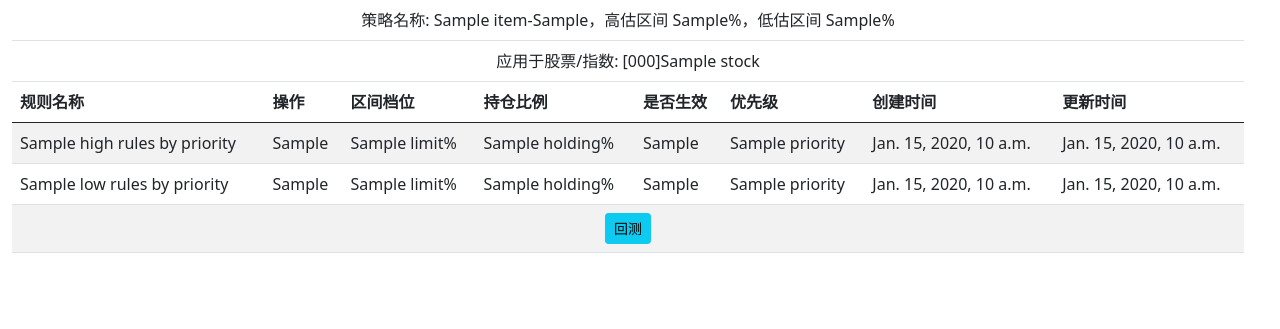
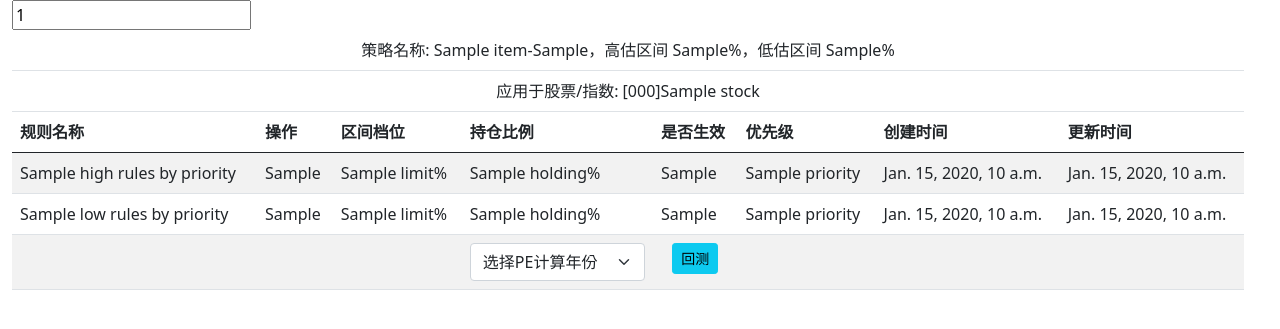
Before and after one commit to xiaoli/Light, a Django app: template ultron/stocks/templates/list_strategy.html in a window 1280 px wide. Shown: the part 56-385 px from the top of the page. Run offline with Django 3.2, Linux system fonts and the light colour scheme; the template is opened without the code that fills it: most values are stand-ins (such as "Sample title", 1, 10 or a date in 2020); some libraries are stand-ins or nearby versions.

Commit message:
选择年份

```diff
--- a/ultron/stocks/templates/list_strategy.html
+++ b/ultron/stocks/templates/list_strategy.html
@@ -59,10 +59,29 @@
                       {% endfor %}
 
                       <tr>
-                          <td colspan="8" class="text-center">
-
-                              <a class="btn btn-info btn-sm" href="{% url "calculate" %}?sid={{s.id}}">回测</a>
+                          <form action="{% url "calculate" %}" method="GET">
+                              <input name="sid" value="{{ s.id }}">
+                          <td colspan="3"></td>
+                          <td>
+                              <select class="form-select" name="year">
+                                <option selected>选择PE计算年份</option>
+                                <option value="1">1年</option>
+                                <option value="2">2年</option>
+                                <option value="3">3年</option>
+                                <option value="4">4年</option>
+                                <option value="5">5年</option>
+                                <option value="6">6年</option>
+                                <option value="7">7年</option>
+                                <option value="8">8年</option>
+                                <option value="9">9年</option>
+                                <option value="10">10年</option>
+                              </select>
                           </td>
+                          <td class="text-center">
+                              <input class="btn btn-info btn-sm" type="submit" value="回测">
+                          </td>
+                          <td colspan="3"></td>
+                          </form>
                       </tr>
               </tbody>
             </table>
```
